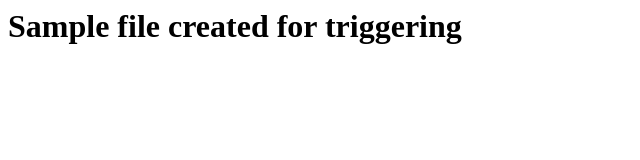
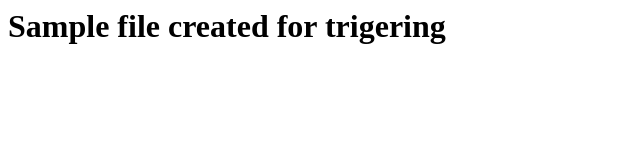
Before and after one commit to chandrailavaras1/sample, a plain HTML site: page index.html in a window 1280 px wide. Shown: the full height of the page, 0-640 px from the left. Drawn offline with Linux system fonts and the light colour scheme.

Commit message:
Update index.html

```diff
--- a/index.html
+++ b/index.html
@@ -1 +1 @@
-<h1> Sample file created for triggering</h1>
+<h1> Sample file created for trigering</h1>
```
